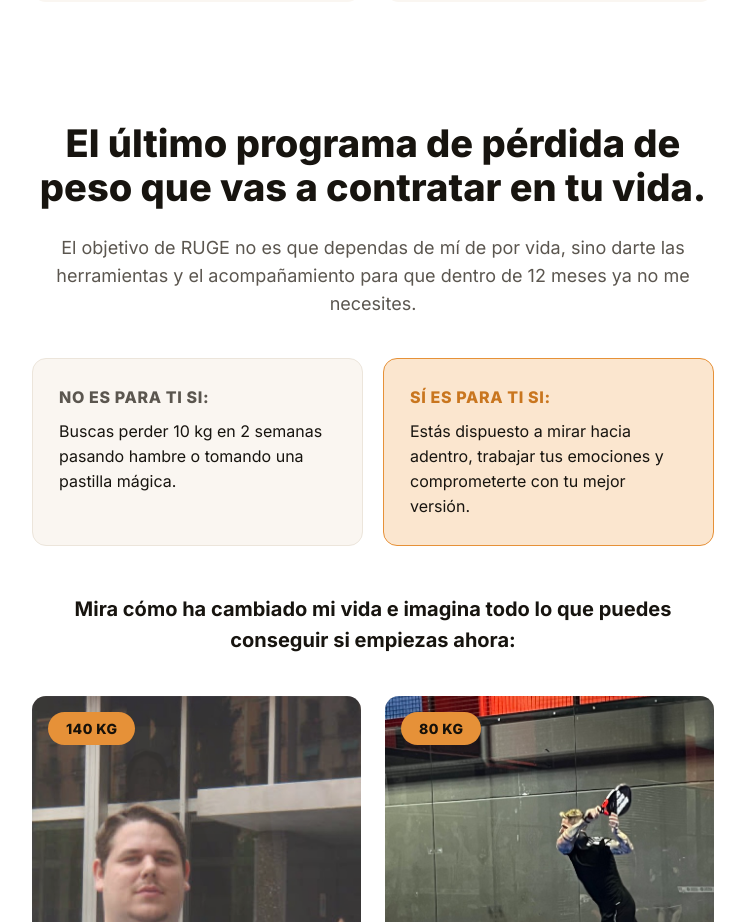
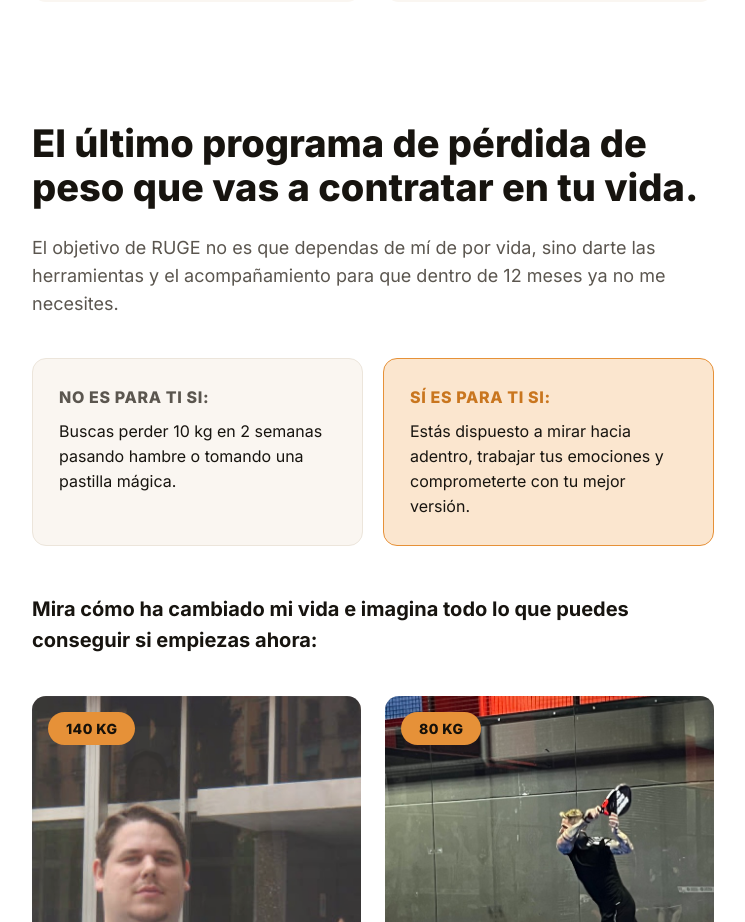
Before and after one commit to mengarelena-netizen/manupalop, a Next.js app: page / in a window 1280 px wide. Shown: the part 4360-5282 px from the top of the page, without its empty margins (267-1012 px from the left). Built offline with nearby package versions, Linux system fonts and the light colour scheme.

Commit message:
make alignment left

```diff
--- a/app/site.css
+++ b/app/site.css
@@ -645,13 +645,14 @@ a {
 .programa-content {
   max-width: 780px;
   margin: 0 auto;
-  text-align: center;
+  text-align: left;
 }
 .programa-content h2 {
   margin-bottom: 24px;
 }
 .programa-content .section-lead {
-  margin: 0 auto;
+  margin-left: 0;
+  margin-right: 0;
 }
 
 .fit-grid {
@@ -691,7 +692,7 @@ a {
 }
 
 .carousels-intro {
-  margin: 0 auto 40px;
+  margin: 0 0 40px;
   font-size: 20px;
   font-weight: 700;
   max-width: 640px;
@@ -1011,7 +1012,10 @@ a {
     order: -1;
   }
   .quien-soy-carousel {
-    max-height: 340px;
+    width: min(100%, 300px);
+    max-height: none;
+    justify-self: center;
+    margin-inline: auto;
   }
 
   .testimonials-grid {
```
